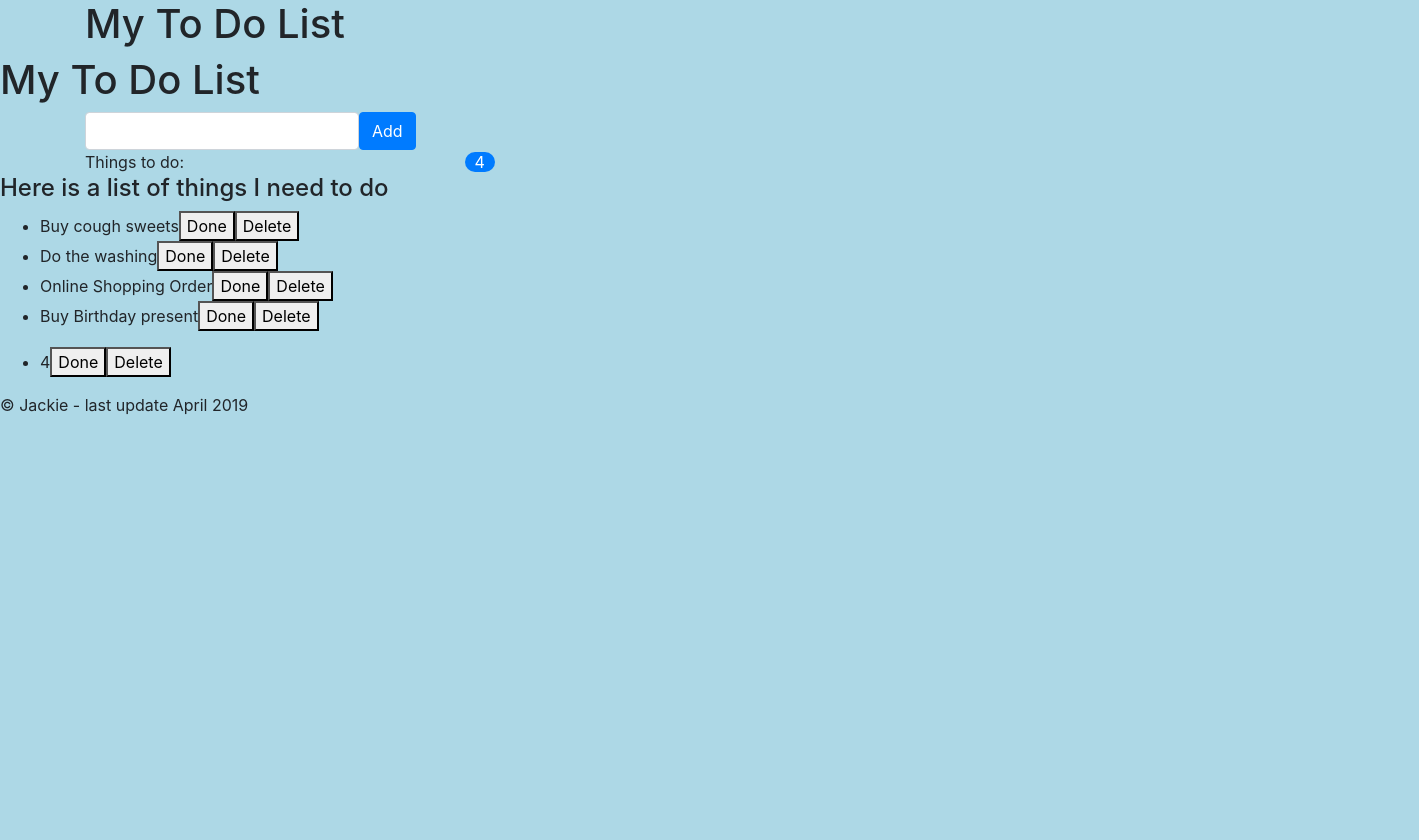
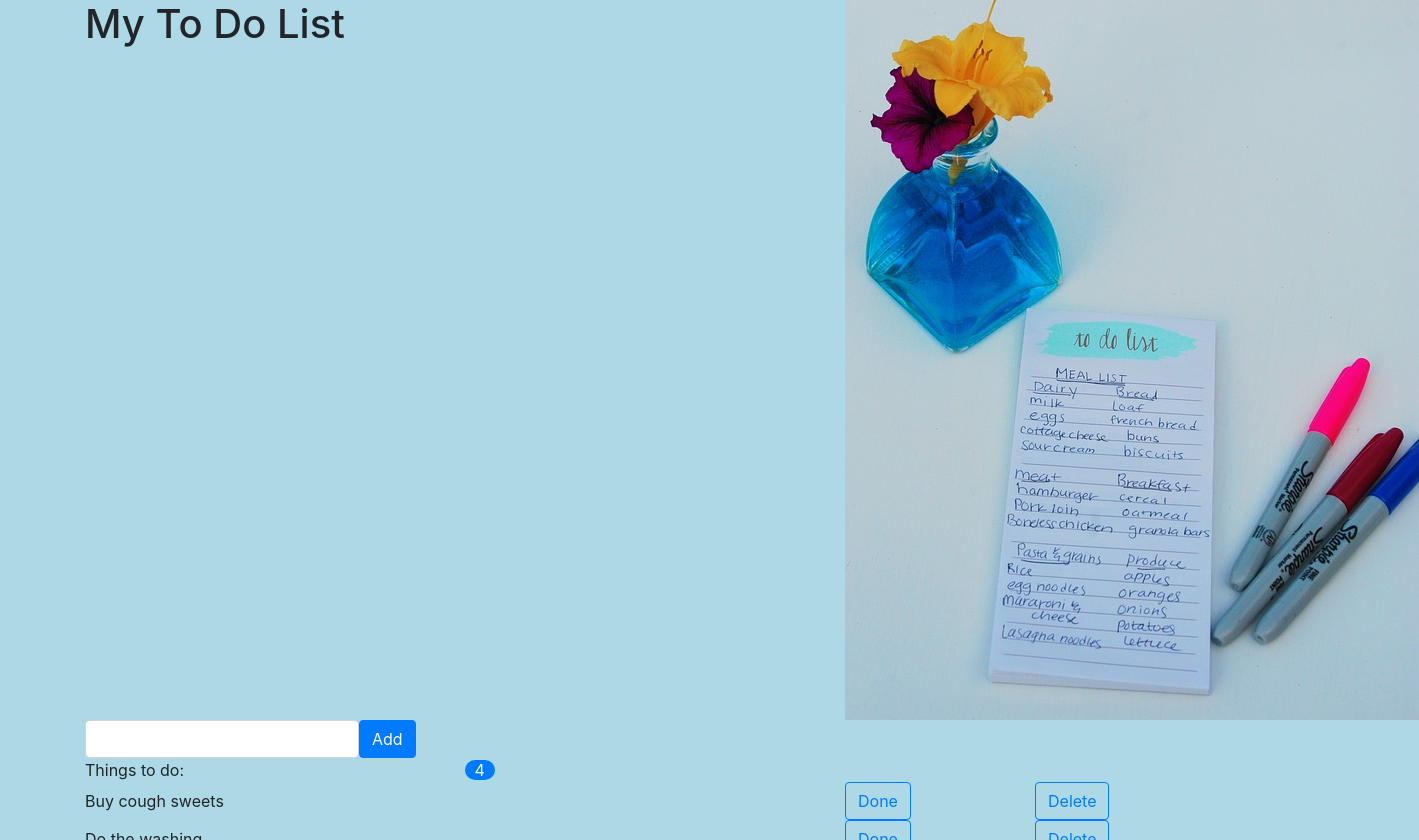
Before and after one commit to JCarter111/my-todo-app-frontend, a React app: page / in a window 1280 px wide. Shown: the top 840 px of the page, 1419 px wide, since content can reach past the window. Before the commit the page ends 800 px from the top, so only its background shows below. Built offline with nearby package versions, Linux system fonts and the light colour scheme.

Commit message:
To Do List components created needs Stylesheets

```diff
--- a/src/App.js
+++ b/src/App.js
@@ -1,13 +1,12 @@
 import React, { Component } from 'react';
 import './App.css';
-import Nav from './components/Nav';
 import ToDoListHeader from './components/ToDoListHeader';
 import AddItem from './components/AddItem';
-import ListItem from './components/ListItems';
 import NumberTasks from './components/NumberTasks';
-import Footer from './components/Footer'
+import Footer from './components/Footer';
+import TaskList from './components/TaskList';
 
-
+//<TaskList todoListItems = { this.todoListItems }/>
 // mimic database list
 const todoListItems = [
   "Buy cough sweets",
@@ -20,20 +19,10 @@ class App extends Component {
   render() {
     return (
       <div className="App">
-      <ToDoListHeader />
-       <Nav text="My To Do List" />
+       <ToDoListHeader text ="My To Do List"/>
        <AddItem />
        <NumberTasks text = {todoListItems.length}/>
-       <h4>Here is a list of things I need to do</h4>
-       <ul>
-         {todoListItems.map(function(item){
-            return <ListItem text ={item} />
-        })}
-       </ul>
-       <ul>
-         {<ListItem text= {todoListItems.length}/>
-        }
-       </ul>
+       <TaskList listfromParent = { todoListItems }/>
        <Footer />
       </div>
 
--- /dev/null
+++ b/src/components/RowItems.js
@@ -0,0 +1,30 @@
+import React, {Component} from 'react';
+// bringing in React Component
+class RowItem extends Component {
+    render() {
+        return (
+            <div class="row align-items-center oddRow">
+                <div class="col-8 firstCol">
+                    {this.props.text}
+                </div>
+                <div class="col-sm-2 buttonCol">
+                    <input class = "btn btn-outline-primary"
+                            id="doneTask1" type="submit" value="Done">
+                    </input>
+                    <label class = "sr-only" for="doneTask1">
+                            Completed task 1
+                    </label>
+                </div>
+                <div class="col-sm-2 buttonCol">
+                    <input class = "btn btn-outline-primary" id="deleteTask1" type="submit" value="Delete">
+                    </input>
+                    <label class = "sr-only" for="deleteTask1">
+                        Delete task 1
+                    </label>
+                </div>
+            </div>
+        );
+    }
+}
+// ES6 feature
+export default RowItem;
--- a/src/components/TaskList.js
+++ b/src/components/TaskList.js
@@ -0,0 +1,29 @@
+import React, {Component} from 'react';
+import RowItem from './RowItems';
+
+//{todoListItems.map(function(item){
+//    return <ListItem text ={item} />
+//{this.props.toListItems.map(function(item){
+//    return {item};
+//})};
+//{this.props.fish.map(function(item){
+//    return <p>{item}</p>;
+//})}
+
+
+// bringing in React Component
+// task list section
+//return <RowItem text ={item} />
+class TaskList extends Component {
+    render() {
+        return (
+            <div id="taskTable" class = "container">
+            {this.props.listfromParent.map(function(item) {
+                return <RowItem text = {item}/>
+            })}
+            </div>
+        );
+    }
+}
+// ES6 feature
+export default TaskList;
--- a/src/components/ToDoListHeader.js
+++ b/src/components/ToDoListHeader.js
@@ -1,4 +1,7 @@
 import React, {Component} from 'react';
+import ToDoPic from './images/Shopping_List.jpg';
+//<img id="imgToDoList" alt="To Do List"
+//                        src={ToDoPic}/>
 // bringing in React Component
 // header section
 // needs image to be added
@@ -8,10 +11,11 @@ class ToDoListHeader extends Component {
             <div id="toDoListHeading" class = "container">
                 <div id="toDoListRow" class = "row">
                     <div class="col-8 column1">
-                        <h1>My To Do List</h1>
+                        <h1>{this.props.text}</h1>
                     </div>
                     <div class="col-4 column2">
-
+                    <img id="imgToDoList" alt="To Do List"
+                      src={ToDoPic}/>
                     </div>
                 </div>
             </div>
```
